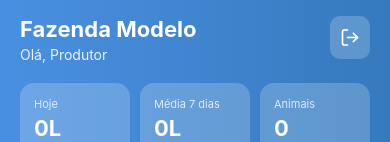
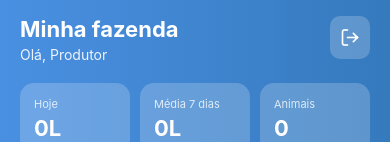
Before and after one commit to RenanVerissimo/raizesDigitais, a React Native app: screen /Dashboard in a window 390 px wide. Shown: the top 142 px of the page. Built offline with nearby package versions, Linux system fonts and the light colour scheme; no server answers.

Commit message:
ajuste no cadastro de novo usuario

```diff
--- a/src/pages/dashboard/dashboard.tsx
+++ b/src/pages/dashboard/dashboard.tsx
@@ -12,7 +12,7 @@ import { Feather, MaterialCommunityIcons } from "@expo/vector-icons";
 import { LinearGradient } from "expo-linear-gradient";
 import { useSafeAreaInsets } from "react-native-safe-area-context";
 import { useNavigation } from "@react-navigation/native";
-import { limparUsuarioLogado, listarAnimais, listarProducoes, listarProducoesRecentes } from "../../services/api";
+import { getUsuarioLogado, limparUsuarioLogado, listarAnimais, listarProducoes, listarProducoesRecentes, UsuarioLogado } from "../../services/api";
 import { Producao } from "../../interfaces/interfaces";
 import { calcularAvisoDescarteLeite, calcularDataParto, calcularDataSecagem, calcularDias } from "../../utils/alerts";
 
@@ -77,8 +77,10 @@ export default function Dashboard() {
     const insets = useSafeAreaInsets();
     const navigation = useNavigation<any>();
 
-    const userName = "Produtor";
-    const farmName = "Fazenda Modelo";
+    const [usuario, setUsuario] = useState<UsuarioLogado | null>(null);
+
+    const userName = usuario?.nome || "Produtor";
+    const farmName = usuario?.nome_fazenda || "Minha fazenda";
 
     const [todayProduction, setTodayProduction] = useState(0);
     const [average7Days, setAverage7Days] = useState(0);
@@ -101,6 +103,9 @@ export default function Dashboard() {
 
     async function carregarDados() {
         try {
+            const usuarioSalvo = await getUsuarioLogado();
+            setUsuario(usuarioSalvo);
+
             const [producoes, animais, recentes] = await Promise.all([
                 listarProducoes(),
                 listarAnimais(),
--- a/src/services/api.ts
+++ b/src/services/api.ts
@@ -12,7 +12,7 @@ export interface UsuarioLogado {
     nome_fazenda?: string | null;
 }
 
-async function getUsuarioLogado() {
+export async function getUsuarioLogado() {
     const raw = await AsyncStorage.getItem(USUARIO_STORAGE_KEY);
     return raw ? JSON.parse(raw) as UsuarioLogado : null;
 }
```
Also changed, not shown: src/interfaces/interfaces.ts (renamed from src/interfaces/interfaces.tsx).
